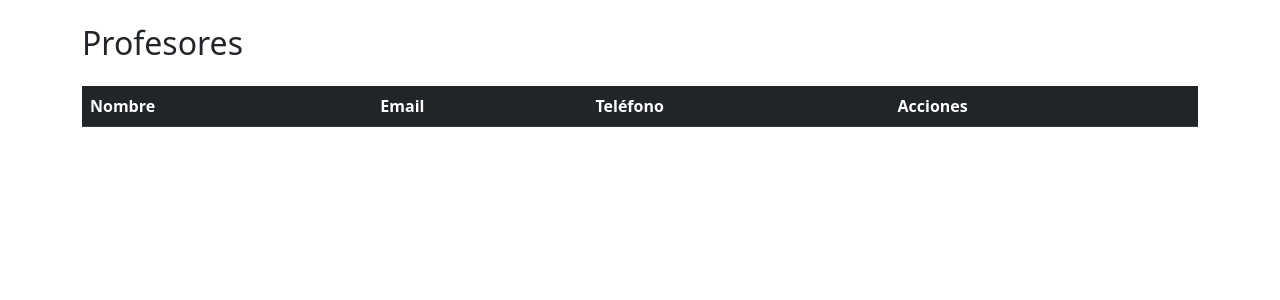
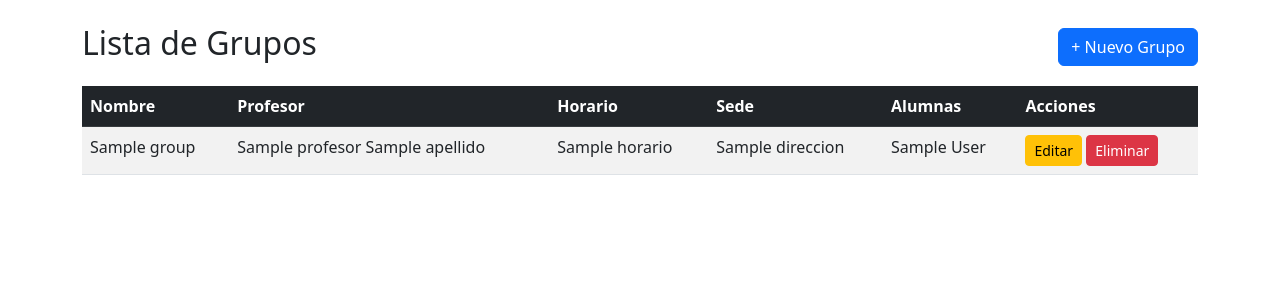
Before and after one commit to famaya/ASISTENCIA, a Flask app: template templates/groups/lista.html in a window 1280 px wide. Shown: the part 56-356 px from the top of the page. Run offline with Flask 3, Linux system fonts and the light colour scheme; the template is opened without the code that fills it: most values are stand-ins (such as "Sample title", 1, 10 or a date in 2020); lists and menus that the app fills with data are empty.

Commit message:
Update lista.html

```diff
--- a/templates/groups/lista.html
+++ b/templates/groups/lista.html
@@ -1,24 +1,45 @@
 {% extends "base.html" %}
 
-{% block title %}Lista de Profesores{% endblock %}
+{% block title %}Lista de Grupos{% endblock %}
 
 {% block content %}
 <div class="d-flex justify-content-between align-items-center mb-3">
-  <h2>Profesores</h2>
-
+  <h2>Lista de Grupos</h2>
+  <a href="{{ url_for('groups.agregar_grupos') }}"class="btn btn-primary"> + Nuevo Grupo</a>
 </div>
 
-<table class="table table-striped">
+<table class="table table-striped" >
 <thead class="table-dark">
   <tr>
     <th>Nombre</th>
-      <th>Email</th>
-      <th>Teléfono</th>
+    <th>Profesor</th>
+    <th>Horario</th>
+    <th>Sede</th>
+    <th>Alumnas</th>
     <th>Acciones</th>
   </tr>
 </thead>
 <tbody>
+  {% for g in groups %}
+  <tr>
+    <td>{{ g["nombre"] }}</td>
+    <td>{{ g["profesor"]["nombre"] }} {{ g["profesor"]["apellido"] }}</td>
+    <td>{{ g["horario"] }}</td>
+    <td>{{ g["sede"]["direccion"] }}</td>
+    <td>
+      {% for a in g["alumnas"] %}
+        {{ a["first_name"] }} {{ a["last_name"] }}<br>
+      {% endfor %}
+    </td>
 
+    <td>
+        <a href="{{ url_for('groups.editar_grupos', id=g["_id"]) }}" class="btn btn-sm btn-warning">Editar</a>
+        <a href="{{ url_for('groups.eliminar_grupos', id=g["_id"]) }}" class="btn btn-danger btn-sm"
+           onclick="return confirm('¿Estás seguro de que quieres eliminar a este grupo?');">
+           Eliminar</a>
+    </td>
+  </tr>
+  {% endfor %}
  </tbody>
 </table>
 {% endblock %}m>
```
Lines whose indentation alone changed are shown as unchanged.
